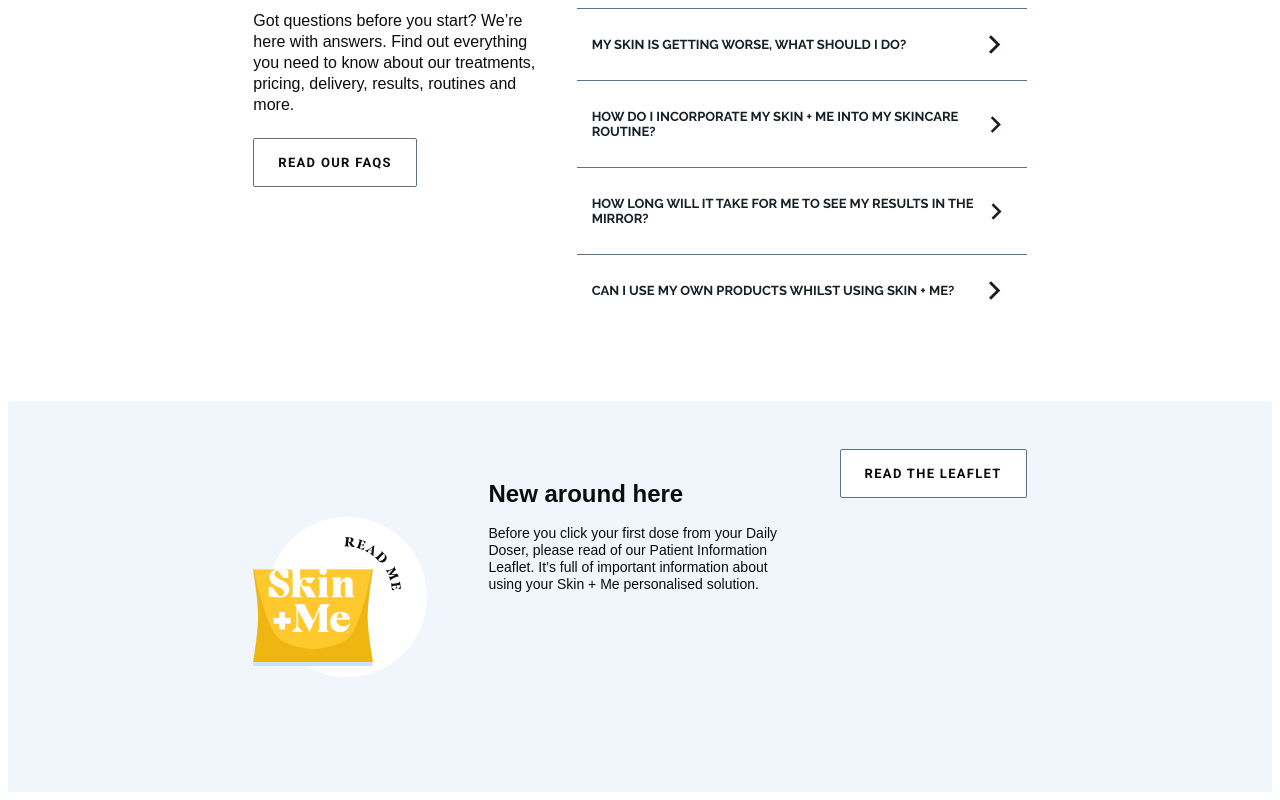
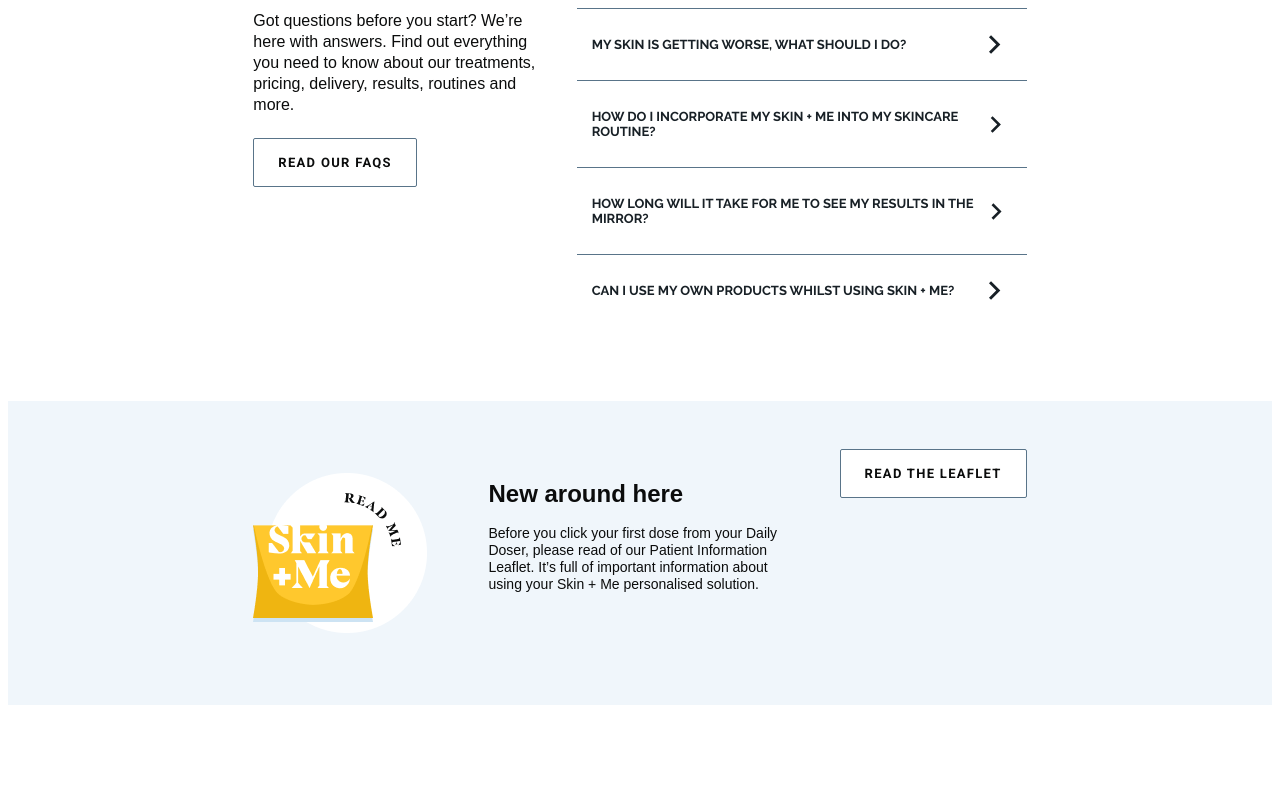
Before and after one commit to szopian/gs-skin-and-me, a React (Create React App) app in the folder skin-and-me-react-app/: page / in a window 1280 px wide. Shown: the part 597-1397 px from the top of the page. After the commit the page ends 1310 px from the top, so only its background shows below. Built offline with nearby package versions, Linux system fonts and the light colour scheme; the HTML template or start-up script is replaced by a standard one.

Commit message:
add changes with media min-width

```diff
--- a/skin-and-me-react-app/src/components/CardStyles.js
+++ b/skin-and-me-react-app/src/components/CardStyles.js
@@ -24,12 +24,6 @@ export const Card = styled.div`
   @media (max-width: 768px) {
     flex-direction: column;
     padding: ${px2vw(20)};
-    /* margin: ${px2vw(15)}; */
-  }
-
-  @media (min-width: 1000px) {
-    width: ${px2vw(950)};
-    min-height: ${px2vw(300)};
   }
 
   @media (min-width: 1200px) {
```
